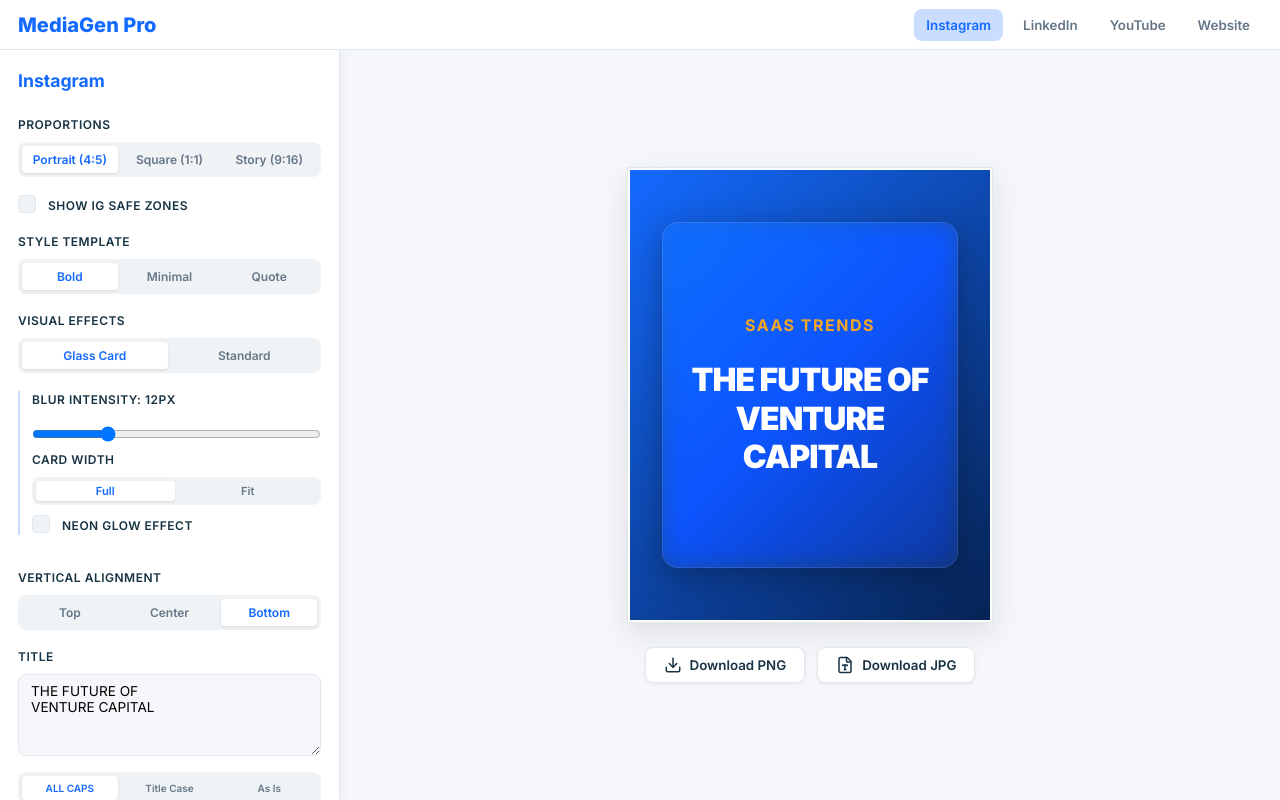
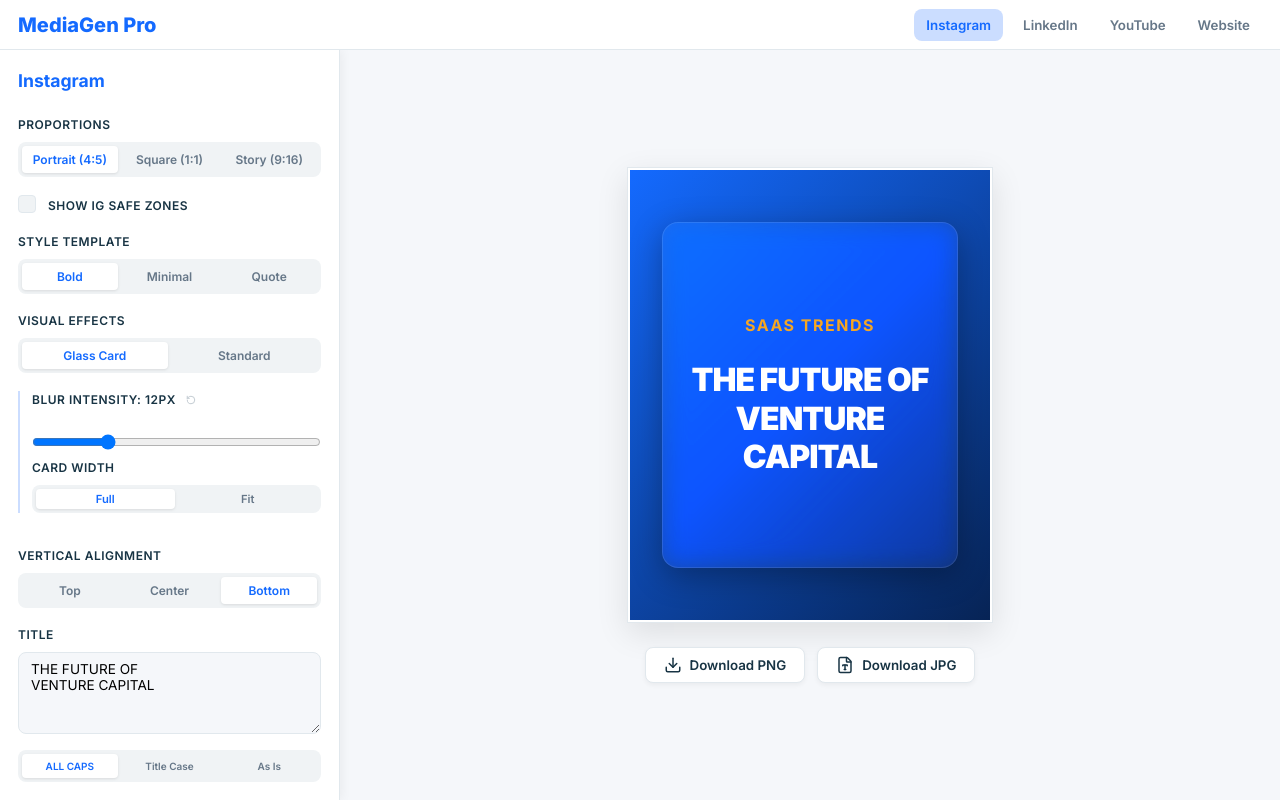
Before and after one commit to umedrahimoff/mediagenpro, a React (Vite) app: page / in a window 1280 px wide. Both pictures are taken after a click on the button "Glass Card". Built offline with nearby package versions, Linux system fonts and the light colour scheme.

Commit message:
v1.5.1: Remove Neon Glow and add Reset to Default for all sliders

```diff
--- a/src/App.tsx
+++ b/src/App.tsx
@@ -25,7 +25,6 @@ export interface CoverState {
   contentAlignment: 'flex-start' | 'center' | 'flex-end';
   glassBlur: number;
   glassWidth: 'full' | 'fit';
-  glassGlow: boolean;
 }
 
 export const BRAND_COLORS = {
@@ -70,7 +69,6 @@ function App() {
       contentAlignment: 'flex-end',
       glassBlur: 12,
       glassWidth: 'full',
-      glassGlow: false,
     };
   });
 
--- a/src/components/Editor/Editor.css
+++ b/src/components/Editor/Editor.css
@@ -152,6 +152,33 @@ input:focus {
 .swatch.active {
     border-color: var(--color-primary-blue);
     box-shadow: 0 0 0 2px var(--color-light-blue);
+}
+
+.label-with-reset {
+    display: flex;
+    align-items: center;
+    gap: 8px;
+    margin-bottom: 8px;
+}
+
+.reset-mini-btn {
+    background: transparent;
+    border: none;
+    color: #8899A6;
+    padding: 2px;
+    display: flex;
+    align-items: center;
+    justify-content: center;
+    cursor: pointer;
+    border-radius: 4px;
+    transition: all 0.2s;
+    opacity: 0.6;
+}
+
+.reset-mini-btn:hover {
+    background: var(--color-light-blue);
+    color: var(--color-primary-blue);
+    opacity: 1;
 }
 
 .editor-footer {
--- a/src/components/Editor/Editor.tsx
+++ b/src/components/Editor/Editor.tsx
@@ -2,7 +2,7 @@ import React from 'react';
 import type { ChangeEvent } from 'react';
 import { BRAND_COLORS } from '../../App';
 import type { CoverState } from '../../App';
-import { Upload, Palette, X } from 'lucide-react';
+import { Upload, Palette, X, RotateCcw } from 'lucide-react';
 import './Editor.css';
 
 interface EditorProps {
@@ -259,7 +259,12 @@ export const Editor: React.FC<EditorProps> = ({ state, onChange }) => {
                             {state.useGlassmorphism && (
                                 <div className="glass-settings-nested" style={{ paddingLeft: '12px', borderLeft: '2px solid var(--color-light-blue)', marginBottom: '16px' }}>
                                     <div className="control-group">
-                                        <label style={{ fontSize: '0.75rem' }}>Blur Intensity: {state.glassBlur}px</label>
+                                        <div className="label-with-reset">
+                                            <label style={{ fontSize: '0.75rem' }}>Blur Intensity: {state.glassBlur}px</label>
+                                            <button className="reset-mini-btn" onClick={() => onChange({ glassBlur: 12 })} title="Reset to 12px">
+                                                <RotateCcw size={10} />
+                                            </button>
+                                        </div>
                                         <input
                                             type="range"
                                             min="4"
@@ -284,19 +289,6 @@ export const Editor: React.FC<EditorProps> = ({ state, onChange }) => {
                                             >
                                                 Fit
                                             </button>
-                                        </div>
-                                    </div>
-                                    <div className="control-group">
-                                        <div className="safe-zone-toggle">
-                                            <label className="checkbox-container">
-                                                <input
-                                                    type="checkbox"
-                                                    checked={state.glassGlow}
-                                                    onChange={(e) => onChange({ glassGlow: e.target.checked })}
-                                                />
-                                                <span className="checkmark"></span>
-                                                <span style={{ fontSize: '0.75rem' }}>Neon Glow Effect</span>
-                                            </label>
                                         </div>
                                     </div>
                                 </div>
@@ -454,9 +446,12 @@ export const Editor: React.FC<EditorProps> = ({ state, onChange }) => {
 
                         {!state.isGradient && state.image && state.appMode !== 'linkedin' && (
                             <div style={{ marginTop: '16px' }}>
-                                <div style={{ display: 'flex', justifyContent: 'space-between', marginBottom: '8px' }}>
+                                <div className="label-with-reset">
                                     <label style={{ fontSize: '0.75rem', opacity: 0.7 }}>Image Darkness</label>
-                                    <span style={{ fontSize: '0.75rem', fontWeight: 600 }}>{Math.round(state.overlayOpacity * 100)}%</span>
+                                    <button className="reset-mini-btn" onClick={() => onChange({ overlayOpacity: 0.6 })} title="Reset to 60%">
+                                        <RotateCcw size={10} />
+                                    </button>
+                                    <span style={{ fontSize: '0.75rem', fontWeight: 600, marginLeft: 'auto' }}>{Math.round(state.overlayOpacity * 100)}%</span>
                                 </div>
                                 <input
                                     type="range"
@@ -491,7 +486,7 @@ export const Editor: React.FC<EditorProps> = ({ state, onChange }) => {
                 <a href="https://stanbase.tech/" target="_blank" rel="noopener noreferrer">
                     <span>Powered by</span>
                     <strong>Stanbase</strong>
-                    <span className="version-tag">v1.5.0</span>
+                    <span className="version-tag">v1.5.1</span>
                 </a>
             </footer>
         </div>
--- a/src/components/Preview/Preview.css
+++ b/src/components/Preview/Preview.css
@@ -501,20 +501,6 @@
     align-self: center;
 }
 
-.glass-glow {
-    box-shadow: 0 0 20px rgba(0, 102, 255, 0.3),
-        0 0 40px rgba(0, 102, 255, 0.1),
-        0 8px 32px 0 rgba(0, 0, 0, 0.3) !important;
-    border-color: rgba(0, 102, 255, 0.4) !important;
-}
-
-.gradient-mode .glass-glow {
-    box-shadow: 0 0 20px rgba(255, 215, 0, 0.2),
-        0 0 40px rgba(255, 215, 0, 0.1),
-        0 8px 32px 0 rgba(0, 0, 0, 0.3) !important;
-    border-color: rgba(255, 215, 0, 0.3) !important;
-}
-
 /* Specific overrides for alignment in Glass mode */
 .content.glass-effect {
     height: calc(100% - 40px) !important;
--- a/src/components/Preview/Preview.tsx
+++ b/src/components/Preview/Preview.tsx
@@ -196,7 +196,7 @@ export const Preview: React.FC<PreviewProps> = ({ state }) => {
                                 />
                             )}
                             <div
-                                className={`content ${state.useGlassmorphism ? 'glass-effect' : ''} ${state.useGlassmorphism ? `glass-width-${state.glassWidth}` : ''} ${state.glassGlow ? 'glass-glow' : ''}`}
+                                className={`content ${state.useGlassmorphism ? 'glass-effect' : ''} ${state.useGlassmorphism ? `glass-width-${state.glassWidth}` : ''}`}
                                 style={{
                                     justifyContent: state.contentAlignment,
                                     backdropFilter: state.useGlassmorphism ? `blur(${state.glassBlur}px) saturate(180%)` : undefined,
```
